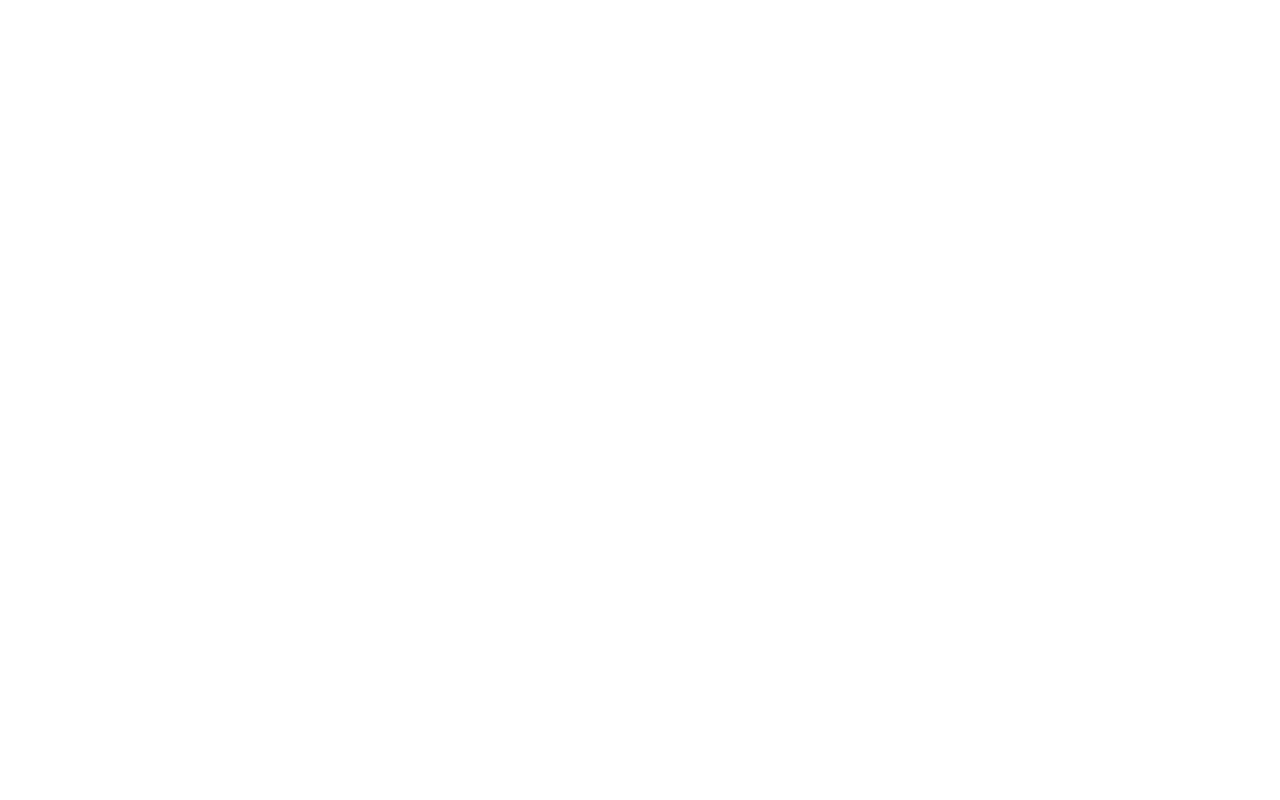
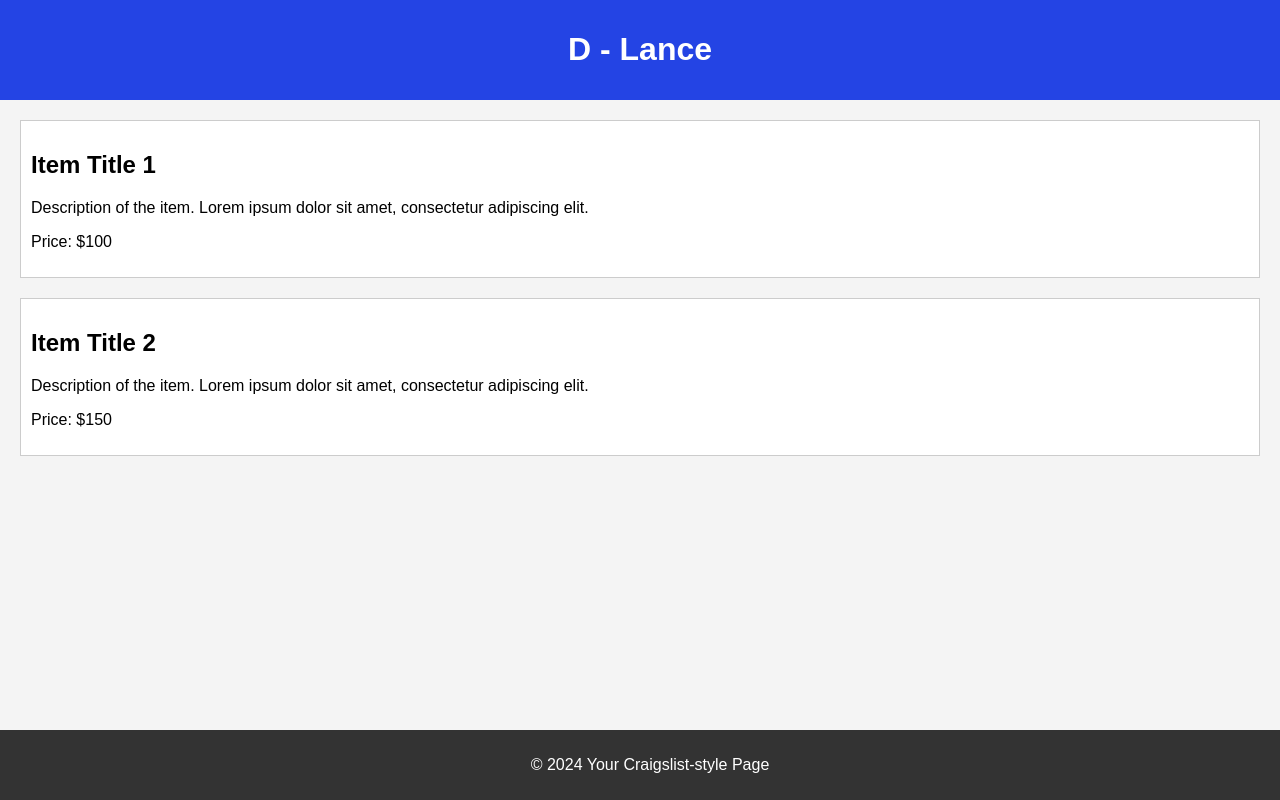
Before and after one commit to ismailp145/DeLance, a plain HTML site: page index.html in a window 1280 px wide. Drawn offline with Linux system fonts and the light colour scheme.

Commit message:
Update index.html

```diff
--- a/index.html
+++ b/index.html
@@ -2,16 +2,71 @@
 <html lang="en">
 <head>
     <meta charset="UTF-8">
-    <meta http-equiv="X-UA-Compatible" content="IE=edge">
     <meta name="viewport" content="width=device-width, initial-scale=1.0">
-    <title>DeLance</title>
-<script>
+    <title>D Lance</title>
+    <style>
+        body {
+            font-family: Arial, sans-serif;
+            margin: 0;
+            padding: 0;
+            background-color: #f4f4f4;
+        }
 
+        header {
+            background-color: rgb(36, 68, 228);
+            color: #fff;
+            padding: 10px;
+            text-align: center;
+        }
 
+        section {
+            margin: 20px;
+        }
 
-</script>
+        .listing {
+            border: 1px solid #ccc;
+            padding: 10px;
+            margin-bottom: 20px;
+            background-color: #fff;
+        }
+
+        footer {
+            background-color: #333;
+            color: #fff;
+            text-align: center;
+            padding: 10px;
+            position: fixed;
+            bottom: 0;
+            width: 100%;
+        }
+    </style>
 </head>
 <body>
 
+    <header>
+        <h1>D - Lance </h1>
+    </header>
+
+    <section>
+        <div class="listing">
+            <h2>Item Title 1</h2>
+            <p>Description of the item. Lorem ipsum dolor sit amet, consectetur adipiscing elit.</p>
+            <p>Price: $100</p>
+        </div>
+
+        <div class="listing">
+            <h2>Item Title 2</h2>
+            <p>Description of the item. Lorem ipsum dolor sit amet, consectetur adipiscing elit.</p>
+            <p>Price: $150</p>
+        </div>
+
+        <!-- Add more listings as needed -->
+
+    </section>
+
+    <footer>
+        <p>&copy; 2024 Your Craigslist-style Page</p>
+    </footer>
+
 </body>
 </html>
```
